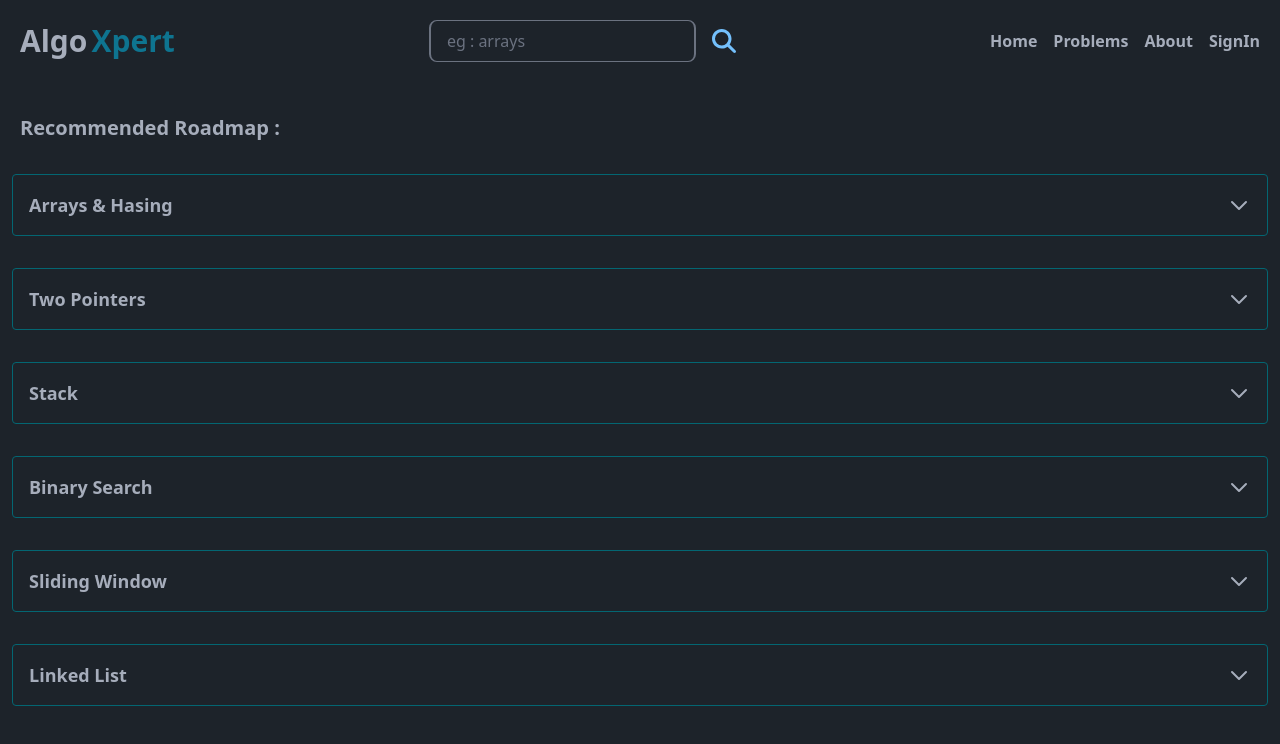
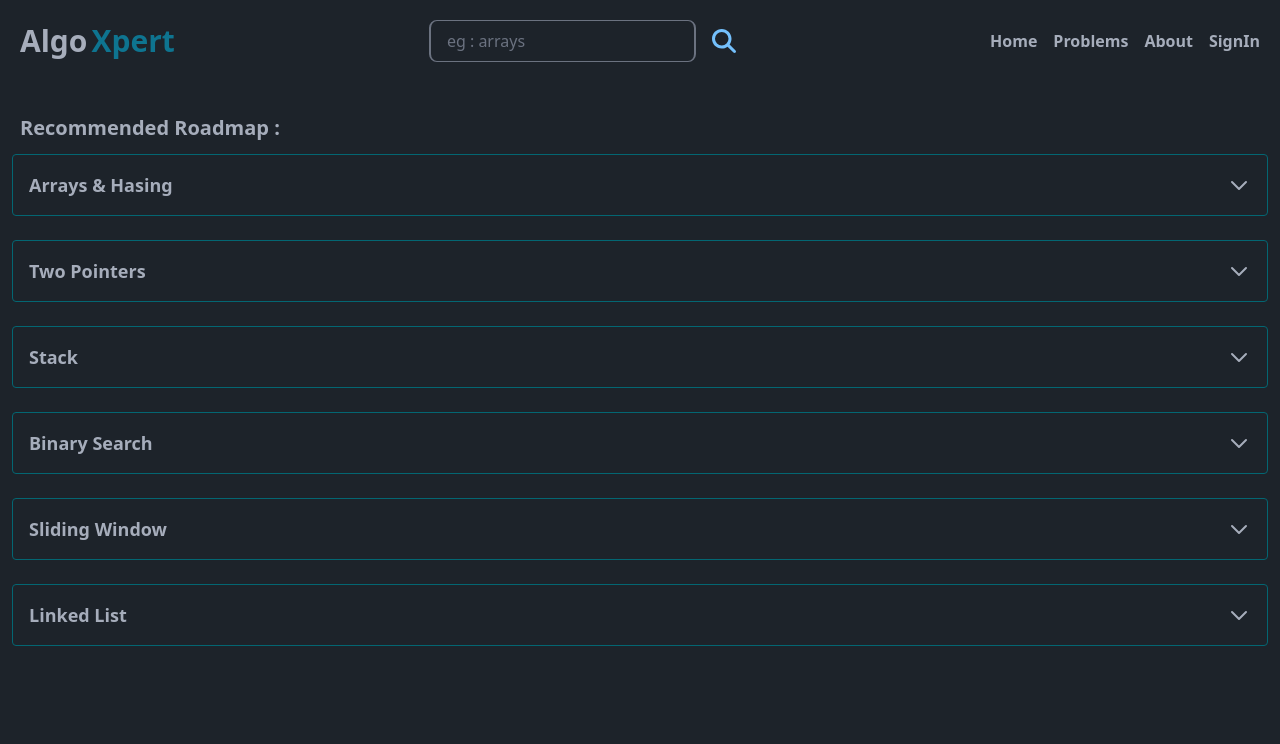
Before and after one commit to JK-mern/Leetcode-mern, a React (Vite) app in the folder client/: page /roadmap in a window 1280 px wide. Shown: the top 744 px of the page. Built offline with nearby package versions, Linux system fonts and the light colour scheme.

Commit message:
made changes to the margin

```diff
--- a/client/src/Components/Accordation.jsx
+++ b/client/src/Components/Accordation.jsx
@@ -9,7 +9,7 @@ function Accordation(props) {
   };
 
   return (
-    <div className="  w-full  border border-teal-700 rounded mt-8 ">
+    <div className="  w-full  border border-teal-700 rounded my-3 ">
       <div
         className="flex  justify-between items-center p-4 cursor-pointer"
         id={props.id}
```
